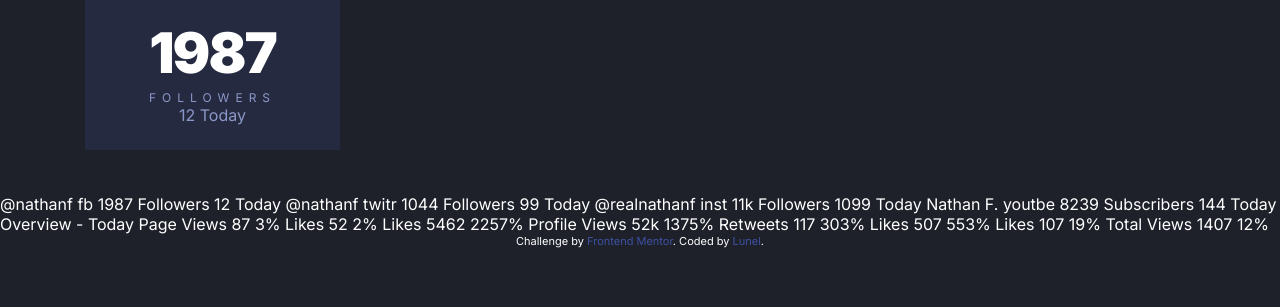
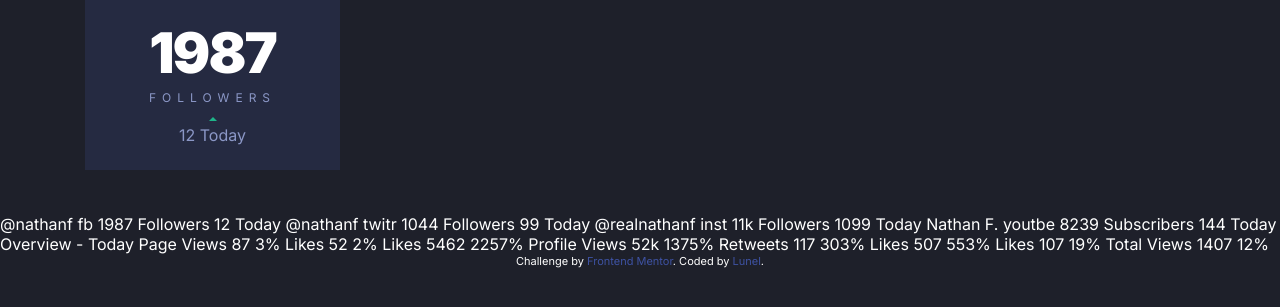
Before and after one commit to Luneldevwb/Dashbord, a website: page index.html in a window 1280 px wide. Shown: the part 193-500 px from the top of the page. Drawn offline with Linux system fonts and the light colour scheme; files that its build step writes are made by us from their sources.

Commit message:
added new classes to card.

```diff
--- a/index.html
+++ b/index.html
@@ -44,7 +44,7 @@
 
  <main>
   <section class="container">
-    <div class="card">
+    <div class="card card--facebook">
       <div class="card__plateform">
         <img class="card__icon" src="images/icon-facebook.svg" alt="facebook">
         <div class="card__username">
@@ -60,8 +60,13 @@
         </div>
       </div>
 
-      <div class="card__change">
+      <div class="card__change card__change--up">
+        <img src="images/icon-up.svg" alt="up arrow">
+        <div class="card__number">
         12 Today
+        </div>
+        <!-- dans ce cas on va utiliser la fntion extend pour copier le style de card__change-->
+        <!-- <div class="card__change--up">12 Today</div> -->
       </div>
     </div>
 
```
